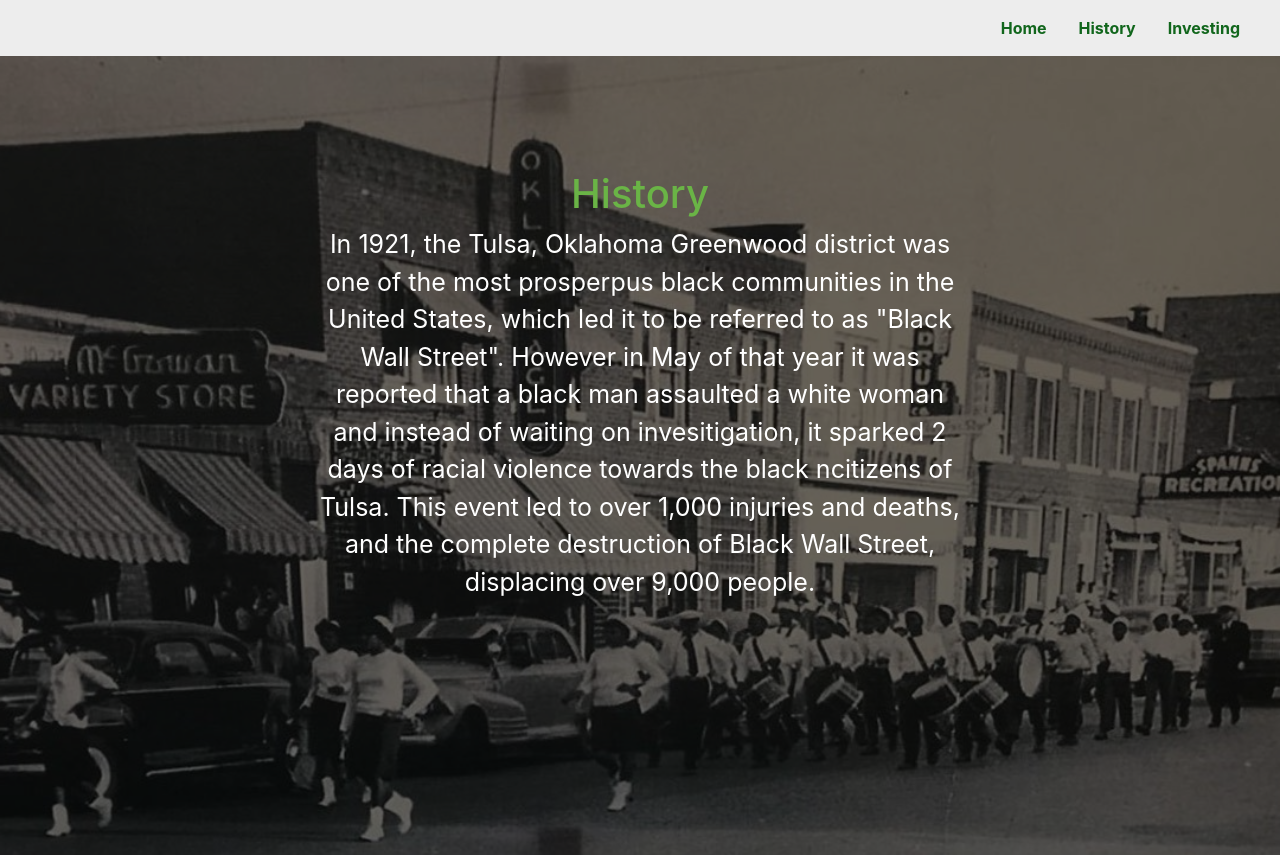
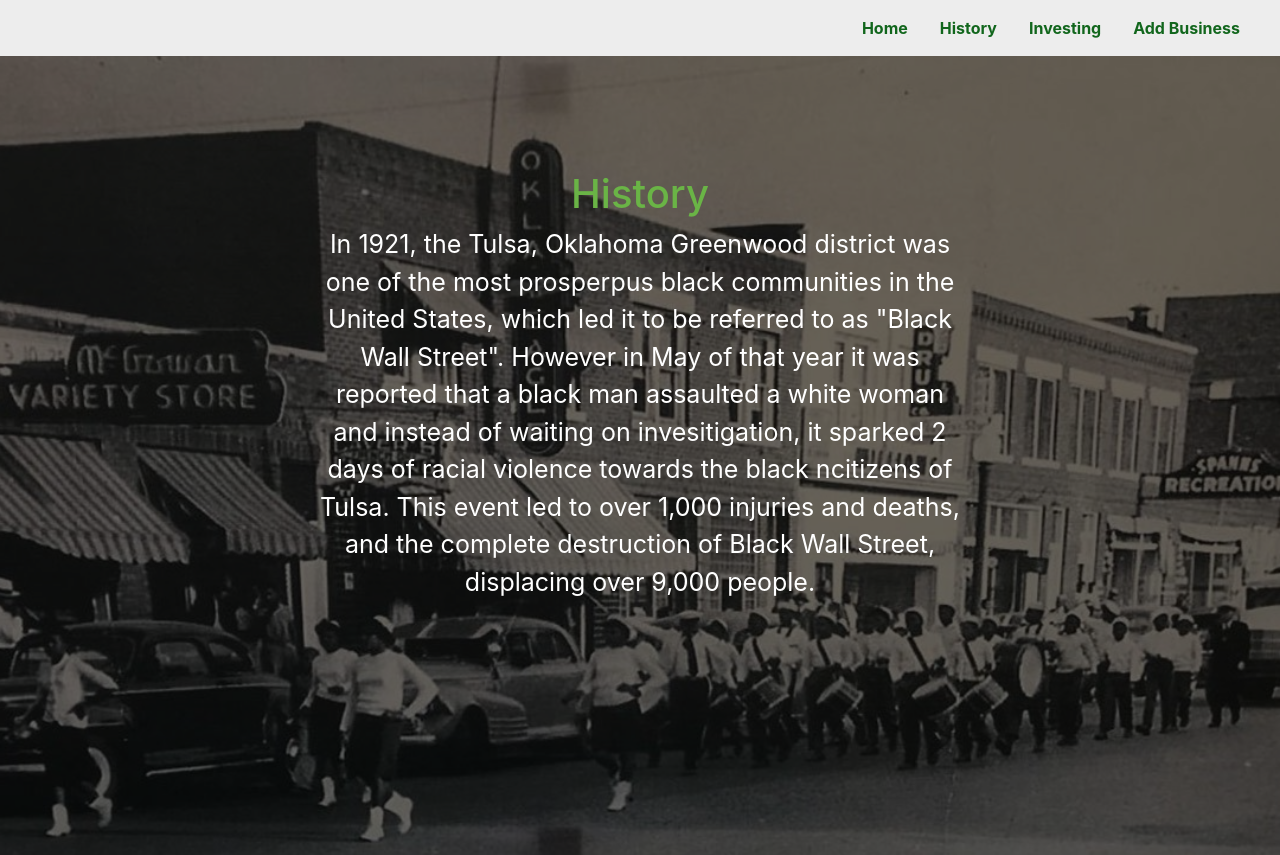
Before and after one commit to EarlPotts/StepMFECapstone, a Django app: page /history/ in a window 1280 px wide. Shown: the top 855 px of the page. Run offline with Django 3.2, Linux system fonts and the light colour scheme; some libraries are stand-ins or nearby versions.

Commit message:
added nav element

```diff
--- a/StepMFE/capstone/templates/capstone/history-page.html
+++ b/StepMFE/capstone/templates/capstone/history-page.html
@@ -29,6 +29,9 @@
           </li>
           <li class="nav-item">
             <a class="nav-link" href="#">Investing</a>
+          </li>
+          <li class="nav-item">
+            <a class="nav-link" href="/add_business">Add Business</a>
           </li>
         </ul>
       </div>
```
